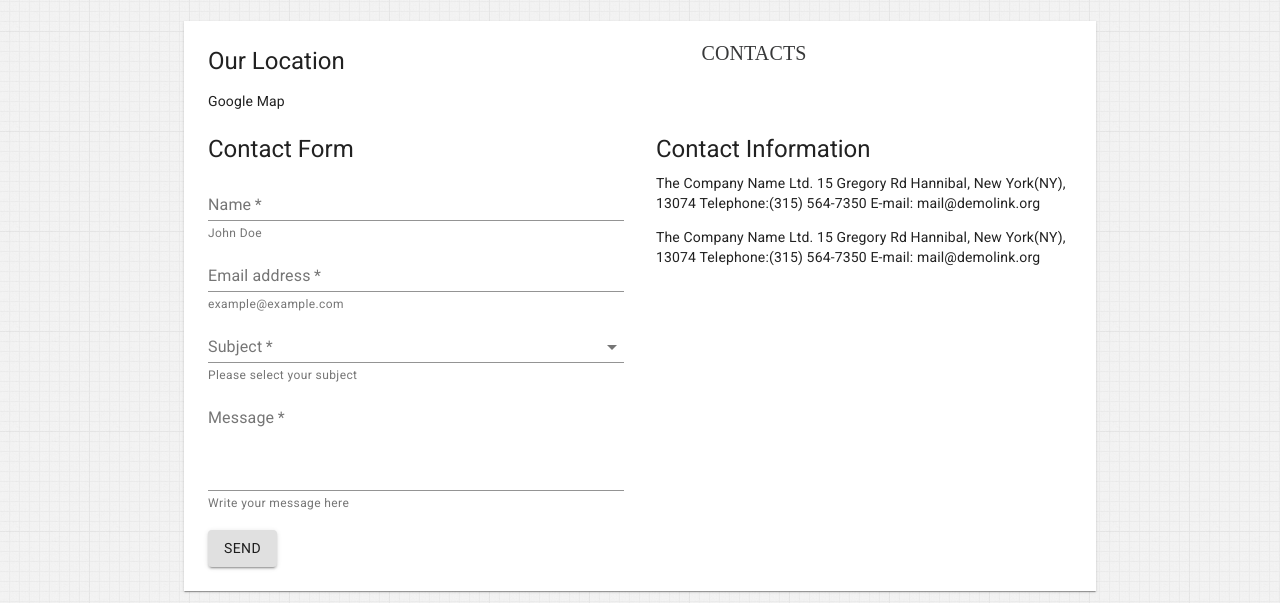
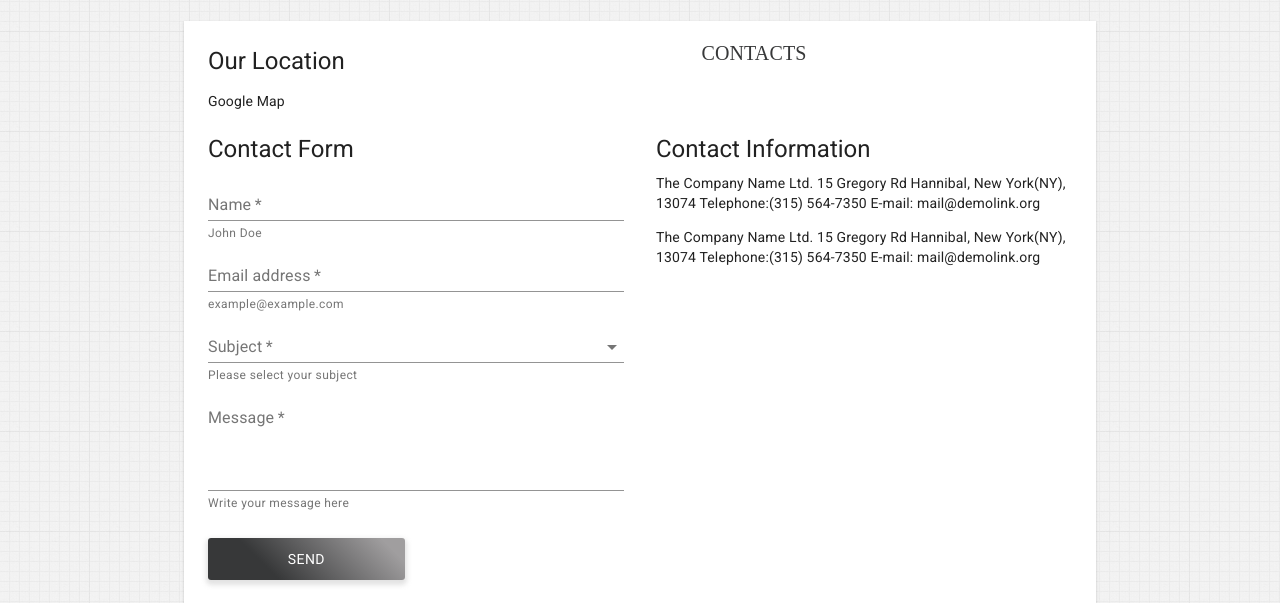
Before and after one commit to egidum/saye-site, a Gatsby site: page /contacts in a window 1280 px wide. Shown: the part 179-782 px from the top of the page. Built offline with nearby package versions, Linux system fonts and the light colour scheme; Gatsby itself is replaced by a stand-in of ours.

Commit message:
btn style

```diff
--- a/src/components/ContactForm.js
+++ b/src/components/ContactForm.js
@@ -35,7 +35,14 @@ const useStyles = makeStyles(theme => ({
     },
   },
   btn: {
-    marginTop: theme.spacing(2),
+    marginTop: theme.spacing(3),
+    background: 'linear-gradient(45deg, #373839 30%, #A09E9F 90%)',
+    border: 0,
+    borderRadius: 3,
+    boxShadow: '0 3px 5px 2px rgba(160, 158, 159, .3)',
+    color: 'white',
+    height: 42,
+    width: '25ch',
   },
 }))
 
@@ -54,7 +61,6 @@ export default function ContactForm() {
       </Typography>
       <form
         className={classes.root}
-        noValidate
         autoComplete="off"
         name="contact"
         method="POST"
@@ -65,25 +71,24 @@ export default function ContactForm() {
         <input type="hidden" name="bot-field" />
         <input type="hidden" name="form-name" value="contact" />
         <TextField
-          required
           id="standard-basic"
           label="Name"
           helperText="John Doe"
           fullWidth
+          required
           type="text"
           name="name"
         />
         <TextField
-          required
           id="standard-basic"
           label="Email address"
           helperText="example@example.com"
           fullWidth
+          required
           type="email"
           name="email"
         />
         <TextField
-          required
           id="standard-select"
           select
           label="Subject"
@@ -91,6 +96,7 @@ export default function ContactForm() {
           onChange={handleChange}
           helperText="Please select your subject"
           fullWidth
+          required
           name="subjects[]"
           multiple
         >
@@ -101,7 +107,6 @@ export default function ContactForm() {
           ))}
         </TextField>
         <TextField
-          required
           id="standard-textarea"
           label="Message"
           placeholder=""
@@ -109,13 +114,12 @@ export default function ContactForm() {
           rows={4}
           helperText="Write your message here"
           fullWidth
+          required
           name="message"
         />
-        <div className={classes.btn}>
-          <Button variant="contained" type="submit">
-            Send
-          </Button>
-        </div>
+        <Button className={classes.btn} type="submit">
+          Send
+        </Button>
       </form>
     </React.Fragment>
   )
```
